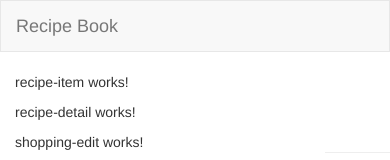
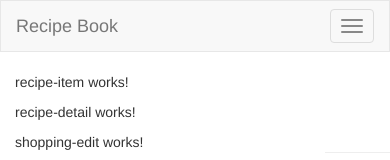
Before and after one commit to david-nine/angular-training, an Angular app: page / in a window 390 px wide. Shown: the top 160 px of the page. Built offline with nearby package versions, Linux system fonts and the light colour scheme.

Commit message:
Add responsive header

```diff
--- a/src/app/header/header.component.html
+++ b/src/app/header/header.component.html
@@ -1,10 +1,12 @@
 <nav class="navbar navbar-default">
     <div class="container-fluid">
         <div class="navbar-header">
-            <a href="#" class="navbar-brand">Recipe Book</a>
-        </div>
-
-        <div class="collapse navbar-collapse">
+            <button type="button" class="navbar-toggle" (click)="collapsed = !collapsed">
+              <span class="icon-bar" *ngFor="let iconBar of [1, 2, 3]"></span>
+            </button>
+            <a routerLink="/" class="navbar-brand">Recipe Book</a>
+          </div>
+          <div class="navbar-collapse" [class.collapse]="true" (window:resize)="collapsed = true">
             <ul class="nav navbar-nav">
                 <li><a href="#">Recipes</a></li>
                 <li><a href="#">Shopping List</a></li>
--- a/src/app/header/header.component.ts
+++ b/src/app/header/header.component.ts
@@ -6,5 +6,5 @@
     styleUrls: ["./header.component.css"]
 })
 export class HeaderComponent {
-
+    collapsed = true;
 }
```
